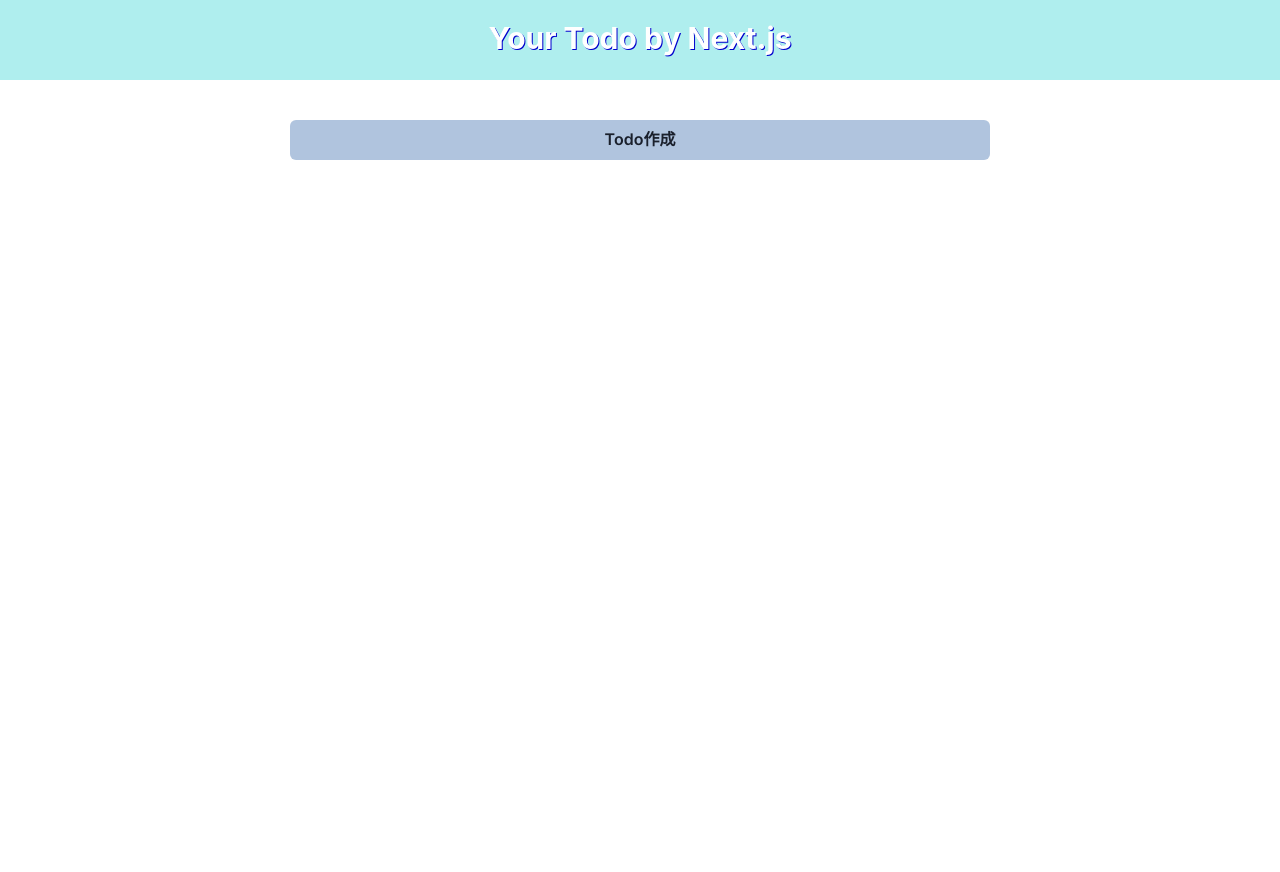
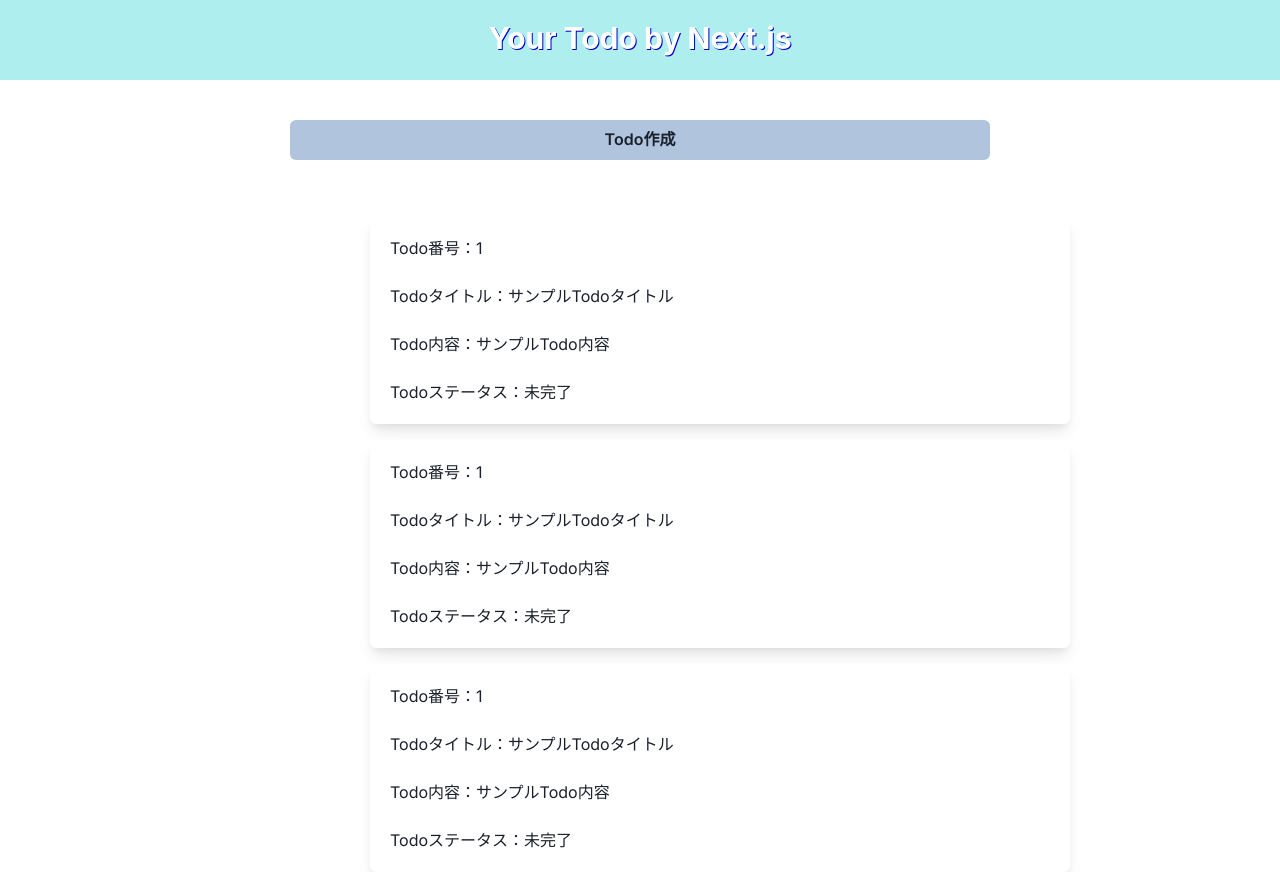
Before and after one commit to y-u27/your-todo-by-Next.js, a Next.js app: page /todos in a window 1280 px wide. Before the commit the page ends 800 px from the top, so only its background shows below. Built offline with nearby package versions, Linux system fonts and the light colour scheme.

Commit message:
UIとTodoリストの表示を修正

```diff
--- a/src/components/TodoList.tsx
+++ b/src/components/TodoList.tsx
@@ -7,31 +7,32 @@
   Button,
   Card,
   CardBody,
-  FormControl,
-  FormLabel,
   HStack,
+  Text,
 } from "@chakra-ui/react";
-import { useState } from "react";
-
-interface Todo {
-  id: number;
-  title: string;
-  content: string;
-  status: string;
-}
 
 const TodoList = () => {
-  const [todos, setTodos] = useState<Todo[]>([]);
 
-  const createTodo = () => {
-    const newTodo: Todo = {
+  const MOCK_TODOS = [
+    {
       id: 1,
       title: "サンプルTodoタイトル",
       content: "サンプルTodo内容",
-      status: "未完了",
-    };
-    setTodos([...todos, newTodo]);
-  };
+      status: "未完了"
+    },
+    {
+      id: 1,
+      title: "サンプルTodoタイトル",
+      content: "サンプルTodo内容",
+      status: "未完了"
+    },
+    {
+      id: 1,
+      title: "サンプルTodoタイトル",
+      content: "サンプルTodo内容",
+      status: "未完了"
+    }
+  ]
 
   return (
     <>
@@ -40,31 +41,30 @@
           w={700}
           bgColor="#b0c4de"
           _hover={{ backgroundColor: "#4169e1", color: "white" }}
-          onClick={createTodo}
         >
           Todo作成
         </Button>
       </Box>
-      {todos.map((todo, id) => (
-        <Card key={id} w={700} mx={370} mt={5} shadow="lg">
+      {MOCK_TODOS.map((todo, id) => (
+        <Card key={id} w={700} mx={370} mt={4} shadow="lg">
           <CardBody>
-            <FormControl>
+            <Box>
               <HStack>
-                <FormLabel>Todo番号：{todo.id}</FormLabel>
+                <Text>Todo番号：{todo.id}</Text>
               </HStack>
               <br />
               <HStack>
-                <FormLabel>Todoタイトル：{todo.title}</FormLabel>
+                <Text>Todoタイトル：{todo.title}</Text>
               </HStack>
               <br />
               <HStack>
-                <FormLabel>Todo内容：{todo.content}</FormLabel>
+                <Text>Todo内容：{todo.content}</Text>
               </HStack>
               <br />
               <HStack>
-                <FormLabel>Todoステータス：{todo.status}</FormLabel>
+                <Text>Todoステータス：{todo.status}</Text>
               </HStack>
-            </FormControl>
+            </Box>
           </CardBody>
         </Card>
       ))}
```
Also changed, not shown: src/components/TodoArticle.tsx (+23 -23 lines).
